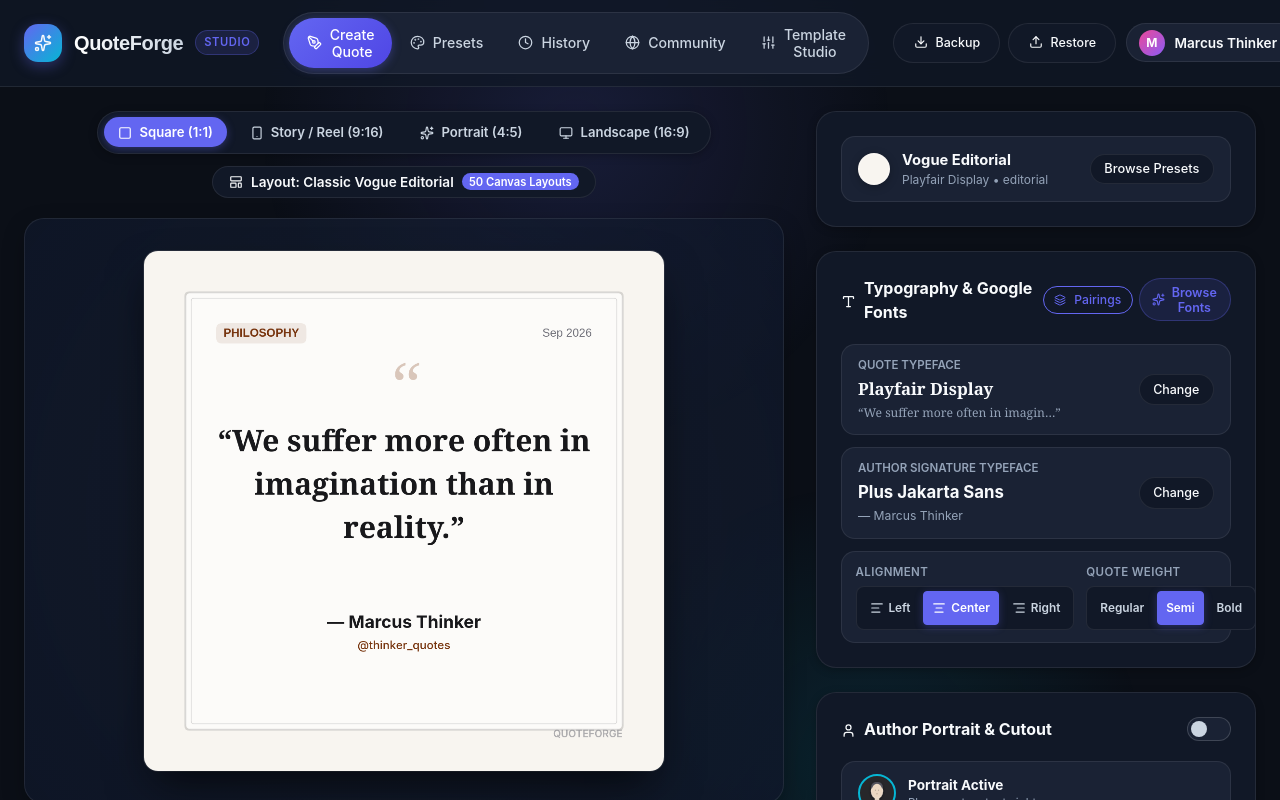
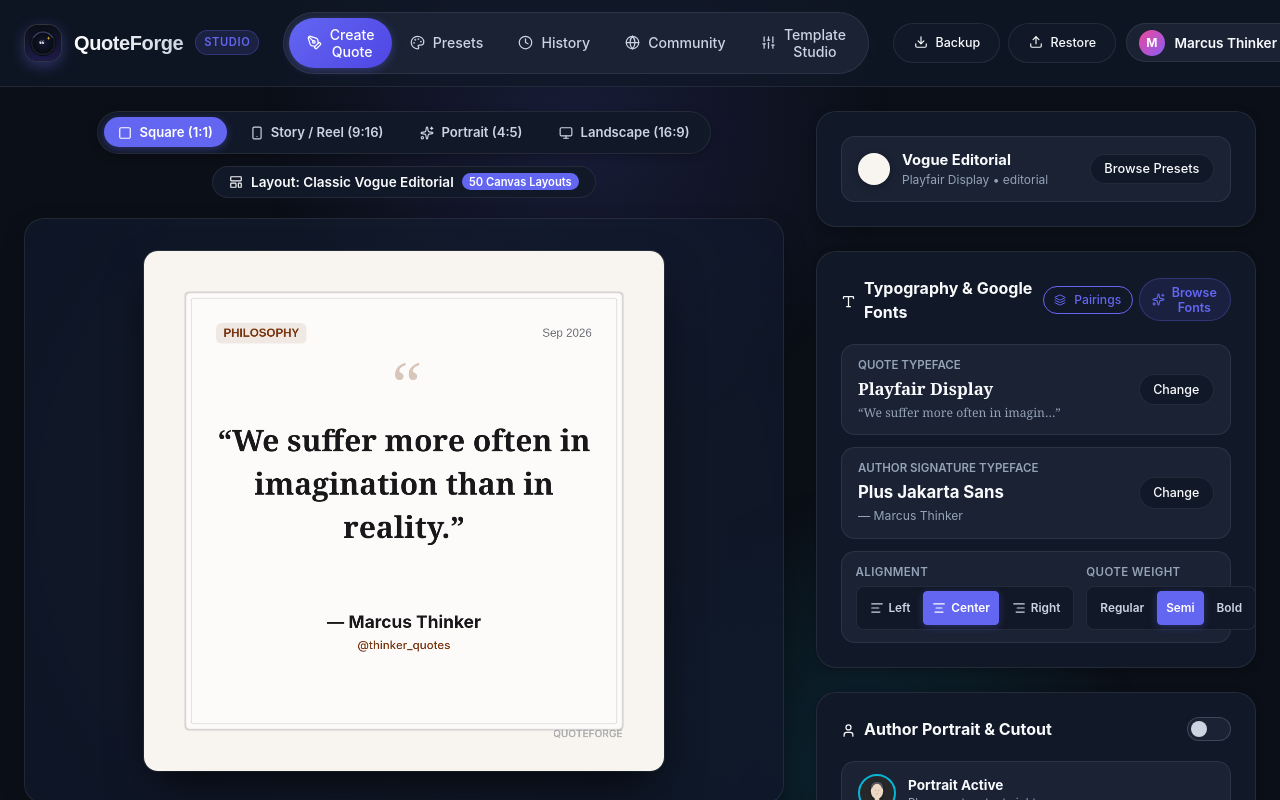
Before and after one commit to JTMax1/Quote-Maker, a website built with Vite: page index.html in a window 1280 px wide. Shown: the top 800 px of the page. Built offline with nearby package versions, Linux system fonts and the light colour scheme; a web font is replaced by a local one.

Commit message:
feat: replace brand icon with image logo

```diff
--- a/src/main.js
+++ b/src/main.js
@@ -49,7 +49,9 @@ class App {
       <header class="app-header" role="banner">
         <div class="header-container">
           <div class="brand">
-            <div class="brand-icon" aria-hidden="true">${icon('sparkles', { size: 18 })}</div>
+            <div class="brand-icon" aria-label="QuoteForge Logo">
+              <img src="/icons/icon-192.png" alt="QuoteForge Logo" class="brand-logo-img" />
+            </div>
             <span class="brand-text">QuoteForge</span>
             <span class="brand-badge">Studio</span>
           </div>
--- a/src/styles/layout.css
+++ b/src/styles/layout.css
@@ -44,12 +44,21 @@
   width: 38px;
   height: 38px;
   border-radius: var(--radius-md);
-  background: linear-gradient(135deg, var(--brand-primary) 0%, var(--brand-accent) 100%);
+  background: #090d16;
+  border: 1px solid var(--border-glass-strong);
   display: flex;
   align-items: center;
   justify-content: center;
   box-shadow: 0 4px 14px var(--brand-primary-glow);
-  font-size: 1.2rem;
+  overflow: hidden;
+  flex-shrink: 0;
+}
+
+.brand-logo-img {
+  width: 100%;
+  height: 100%;
+  object-fit: cover;
+  display: block;
 }
 
 .brand-text {
```
